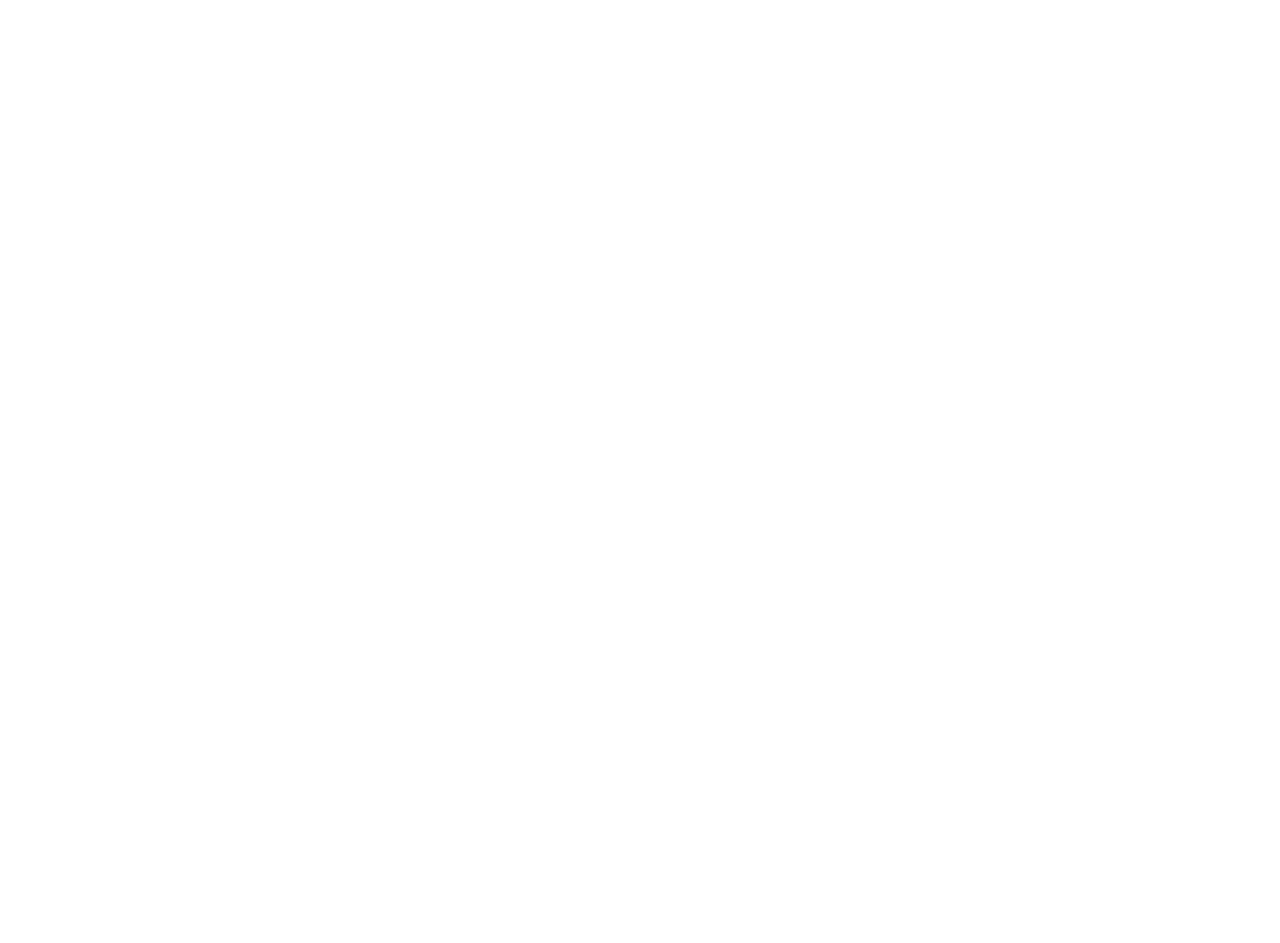
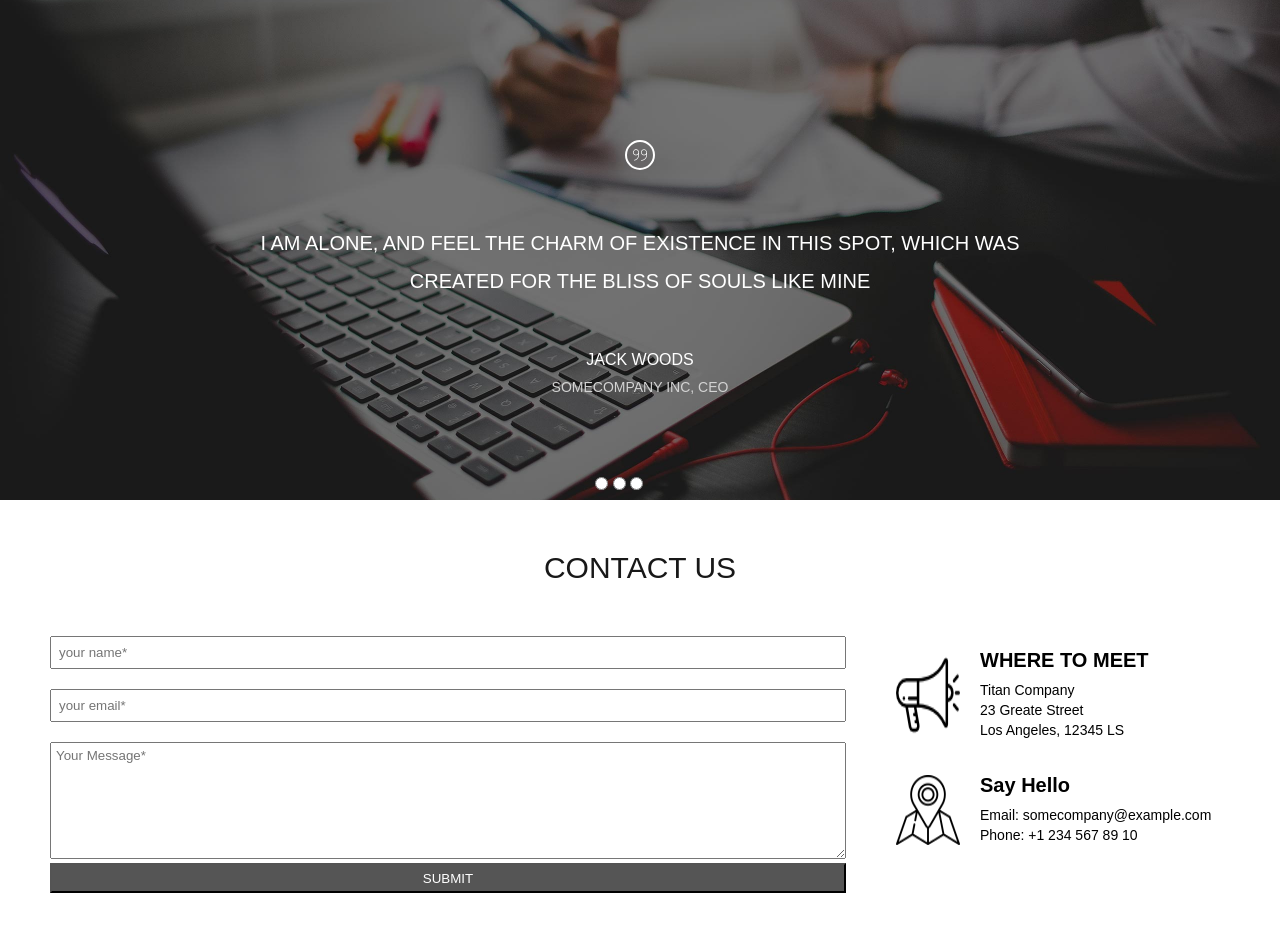
Before and after one commit to Lilyprograms/group-activity2, a plain HTML site: page index.html in a window 1280 px wide. Before the commit the page ends 800 px from the top, so only its background shows below. Drawn offline with Linux system fonts and the light colour scheme.

Commit message:
created some codes

```diff
--- a/index.html
+++ b/index.html
@@ -1,12 +1,70 @@
 <!DOCTYPE html>
 <html lang="en">
-<head>
-    <meta charset="UTF-8">
-    <meta name="viewport" content="width=device-width, initial-scale=1.0">
+  <head>
+    <meta charset="UTF-8" />
+    <meta name="viewport" content="width=device-width, initial-scale=1.0" />
     <title>Clone: Titan Website</title>
-    <link rel="stylesheet" href="./style.css">
-</head>
-<body>
+    <link rel="stylesheet" href="./style.css" />
+  </head>
+  <body>
+    <div class="John-A">
+        <!-- section 1 -->
+        <div class="background">
+        <div class="icon_quotes">
+            <img src="./image/quote.png" alt="" class="iconic">
+        </div>
+        <div class="bg_text">
+            <h4>I AM ALONE, AND FEEL THE CHARM OF EXISTENCE IN THIS SPOT, WHICH WAS <br >CREATED FOR THE BLISS OF SOULS LIKE MINE</h4>
+            <p>JACK WOODS</p>
+            <span>SOMECOMPANY INC, CEO</span>
+        </div>
+        <div class="input_radio">
+            <input type="radio">
+            <input type="radio">
+            <input type="radio">
+        </div>
 
-</body>
+
+    </div>
+    <!-- section 2 -->
+    <div class="header">
+        <h2>contact us</h2>
+    </div>
+    <div class="form_section">
+        <div class="jerry">
+          <input type="text" placeholder="your name*" />
+          <input type="text" placeholder="your email*" />
+          <textarea class="form-control" rows="7" id="message" name="message" placeholder="Your Message*" required="required" data-validation-required-message="Please enter your message."></textarea>
+          <button>SUBMIT</button>
+        </div>
+        <div class="jerry2">
+        <div class="icon">
+            <img src="./image/megaphone.png" alt="speaker" />
+            <div class="jerry_sect">
+            <h4>WHERE TO MEET</h4>
+            <p>Titan Company</p>
+            <p>23 Greate Street</p>
+            <p>Los Angeles, 12345 LS</p>
+            </div>
+
+        </div>
+
+        <div class="icon">
+            <img src="./image/location.png" alt="map"/>
+            <div class="jerry_sect">
+            <h4>Say Hello</h4>
+            <p>Email: somecompany@example.com</p>
+            <p>Phone: +1 234 567 89 10</p>
+            </div>
+
+        </div>
+
+        </div>
+    </div>
+
+
+
+    </div>
+
+  </body>
 </html>
--- a/style.css
+++ b/style.css
@@ -4,3 +4,118 @@
     box-sizing: border-box;
     font-family: Arial, Helvetica, sans-serif;
 }
+.form-control{
+    width: 100%;
+    padding:5px ;
+}
+.form_section{
+    display: flex;
+    justify-items: center;
+    align-items: center;
+    text-align: left;
+    width: 100%;
+}
+.jerry{
+    width:70% ;
+    padding: 50px;
+}
+.jerry input{
+    display: inline-block;
+    width: 100%;
+    padding: 7px;
+    margin-bottom:20px ;
+
+}
+.jerry button{
+    width: 100%;
+    height: 30px;
+    background-color: #555;
+    cursor: pointer;
+    color: #fff;
+}
+.jerry2{
+    /* padding: 20px; */
+}
+.icon{
+    display: flex;
+    gap: 20px;
+    margin-bottom: 35px;
+}
+.jerry_sect h4 {
+    padding-bottom: 10px;
+    font-size: 20px;
+    line-height: 20px;
+}
+.jerry_sect p {
+    font-size: 14px;
+    line-height: 20px;
+}
+.header h2 {
+    font-size: 30px;
+    line-height: 1.2;
+    text-align: center;
+    text-transform: uppercase;
+    padding-top: 50px;
+    font-weight: 300;
+    opacity: 0.9;
+}
+.background {
+    background-image: url(./image/testimonial_bg.jpg);
+    background-position: center;
+    background-repeat: no-repeat;
+    background-size: cover;
+    margin: auto;
+    padding: auto;
+    height: 500px;
+}
+.background h4 {
+    font-size: 20px;
+    color: #fff;
+    line-height: 1.9;
+    font-weight: 200;
+    text-align: center;
+    padding-top: 50px;
+    margin-bottom: 50px;
+}
+.background p {
+    font-size: 16px;
+    font-weight: 200;
+    text-align: center;
+    line-height: 1.2;
+    color: #fff;
+    margin-bottom: 10px;
+}
+.background span {
+    font-size: 14px;
+    font-weight: 200;
+    line-height: 1.2;
+    color: lightgray;
+    display: block;
+    margin-bottom: 80px;
+}
+
+.input_radio {
+    margin: auto;
+    width: 7%;
+}
+
+.bg_text {
+    margin: 0;
+    text-align: center;
+    align-items: center;
+    width: 100%;
+}
+.icon_quotes {
+    align-items: center;
+    text-align: center;
+    margin: auto;
+}
+.iconic {
+    width: 30px;
+    padding: 5px;
+    margin-top: 140px;
+    border: 2px solid #fff;
+    border-radius: 999px;
+    font-weight: 500;
+    color: #fff;
+}
```
Also changed, not shown: image/address.png (added), image/location.png (added), image/megaphone.png (added), image/next-light.png (added), image/quote.png (added), image/testimonial_bg.jpg (added).
